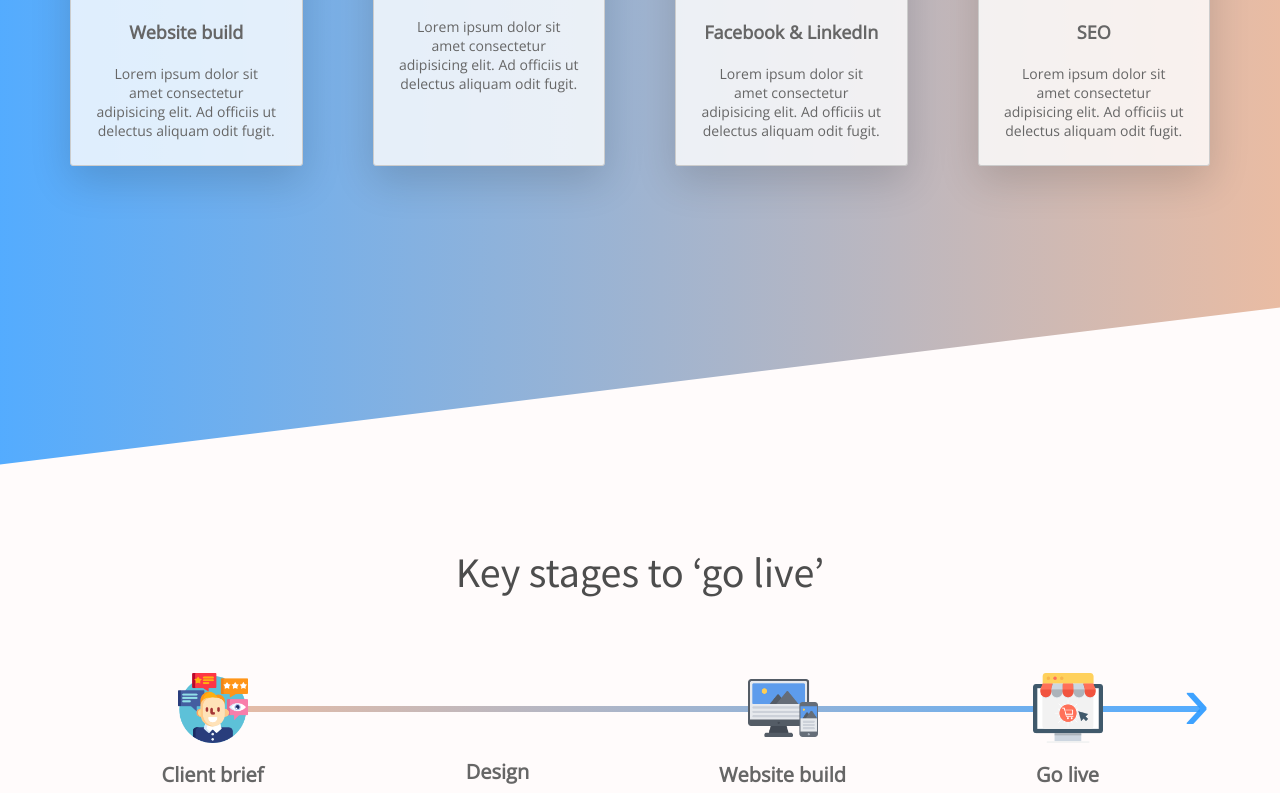
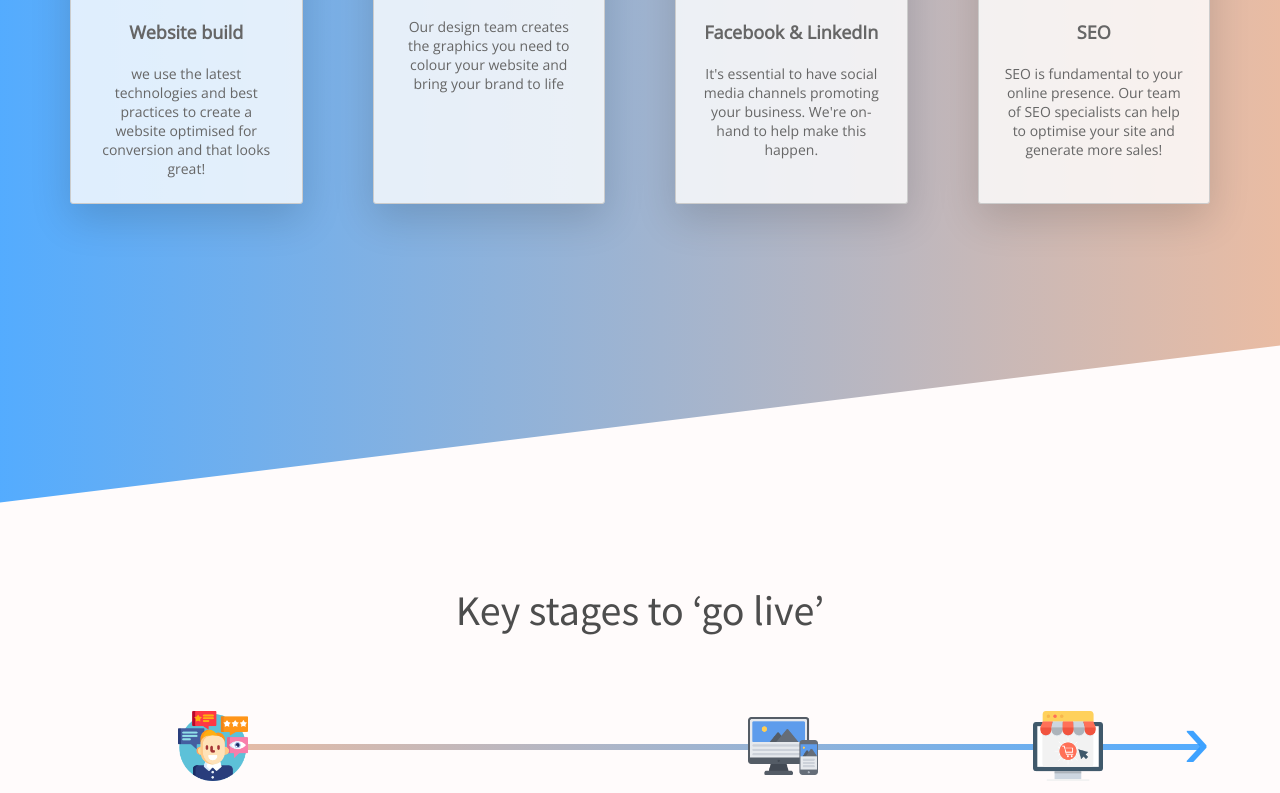
Before and after one commit to vladfreishmidt/digital-agency-5, a website: page index.html in a window 1280 px wide. Shown: the part 2196-2989 px from the top of the page. Drawn offline with nearby package versions, Linux system fonts and the light colour scheme.

Commit message:
services section: changed descriptions

```diff
--- a/index.html
+++ b/index.html
@@ -87,28 +87,32 @@
                     <img src="./img/responsive-design.png" alt="website build" class="services__icon">
                     <h3 class="services__heading">Website build
                     </h3>
-                    <p class="services__description">Lorem ipsum dolor sit amet consectetur adipisicing elit. Ad
-                        officiis ut delectus aliquam odit fugit.</p>
+                    <p class="services__description">
+                        we use the latest technologies and best practices to create a website optimised for conversion and that looks great!
+                    </p>
                 </div>
                 <div class="services__item">
                     <img src="./img/business-card.png" alt="website build" class="services__icon">
                     <h3 class="services__heading">Graphic design
                     </h3>
-                    <p class="services__description">Lorem ipsum dolor sit amet consectetur adipisicing elit. Ad
-                        officiis ut delectus aliquam odit fugit.</p>
+                    <p class="services__description">
+                        Our design team creates the graphics you need to colour your website and bring your brand to life
+                    </p>
                 </div>
                 <div class="services__item">
                     <img src="./img/facebook.png" alt="website build" class="services__icon">
                     <h3 class="services__heading">Facebook &amp; LinkedIn
                     </h3>
-                    <p class="services__description">Lorem ipsum dolor sit amet consectetur adipisicing elit. Ad
-                        officiis ut delectus aliquam odit fugit.</p>
+                    <p class="services__description">
+                        It's essential to have social media channels promoting your business. We're on-hand to help make this happen.
+                    </p>
                 </div>
                 <div class="services__item">
                     <img src="./img/earnings.png" alt="website build" class="services__icon">
                     <h3 class="services__heading">SEO</h3>
-                    <p class="services__description">Lorem ipsum dolor sit amet consectetur adipisicing elit. Ad
-                        officiis ut delectus aliquam odit fugit.</p>
+                    <p class="services__description">
+                        SEO is fundamental to your online presence. Our team of SEO specialists can help to optimise your site and generate more sales!
+                    </p>
                 </div>
             </div>
         </div>
```
